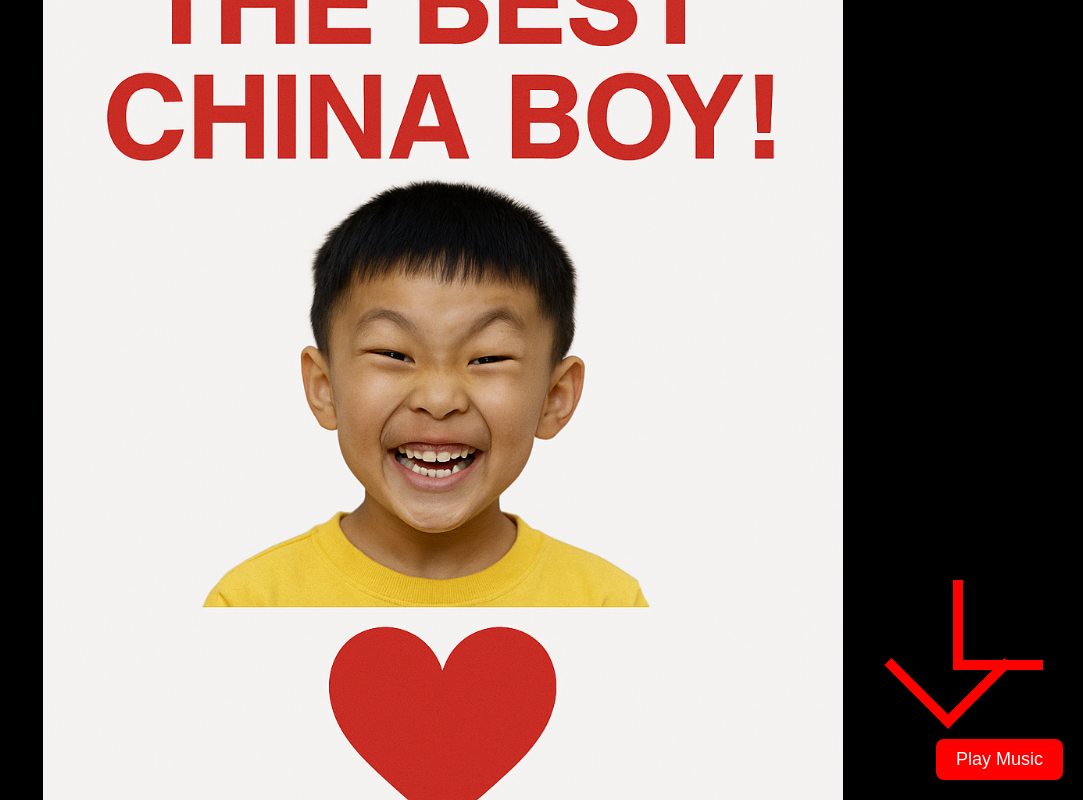
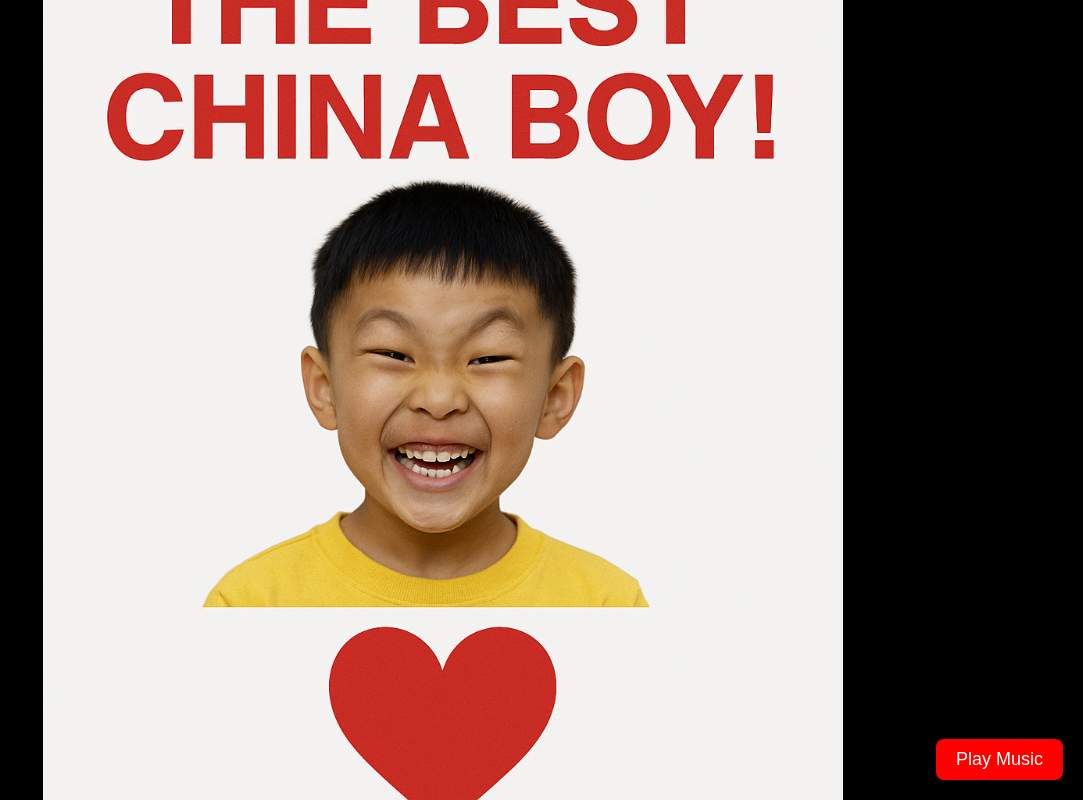
Before and after one commit to naoki199812/Importanto, a plain HTML site: page index.html in a window 1280 px wide. Shown: the whole page, without its empty margins (197-1280 px from the left). Drawn offline with Linux system fonts and the light colour scheme.

Commit message:
Update index.html

```diff
--- a/index.html
+++ b/index.html
@@ -30,27 +30,6 @@
             cursor: pointer;
             z-index: 10;
         }
-        .arrow {
-            position: absolute;
-            width: 60px;
-            height: 60px;
-            background-color: transparent;
-            border: solid red;
-            border-width: 0 10px 10px 0;
-            display: inline-block;
-            padding: 10px;
-            transform: rotate(45deg);
-            z-index: 9;
-        }
-        #arrow1 {
-            bottom: 90px;
-            right: 90px;
-        }
-        #arrow2 {
-            bottom: 130px;
-            right: 40px;
-            transform: rotate(90deg);
-        }
     </style>
     <script>
         window.onload = function() {
@@ -64,9 +43,6 @@
 <body>
     <img src="meme.png" alt="Meme">
 
-    <div class="arrow" id="arrow1"></div>
-    <div class="arrow" id="arrow2"></div>
-
     <button id="play-button" onclick="document.getElementById('muzyka').play()">Play Music</button>
 
     <audio id="muzyka" loop>
```
